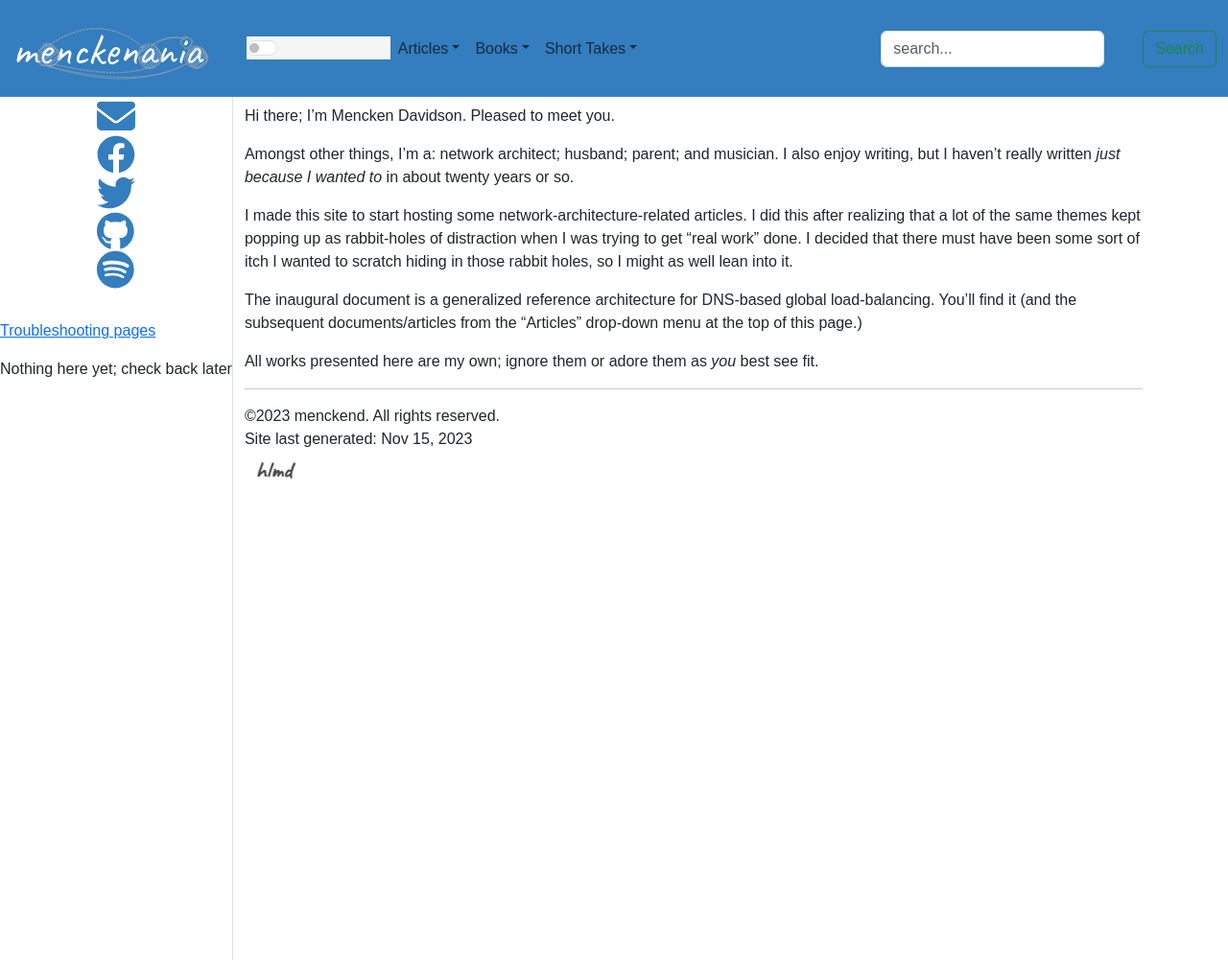
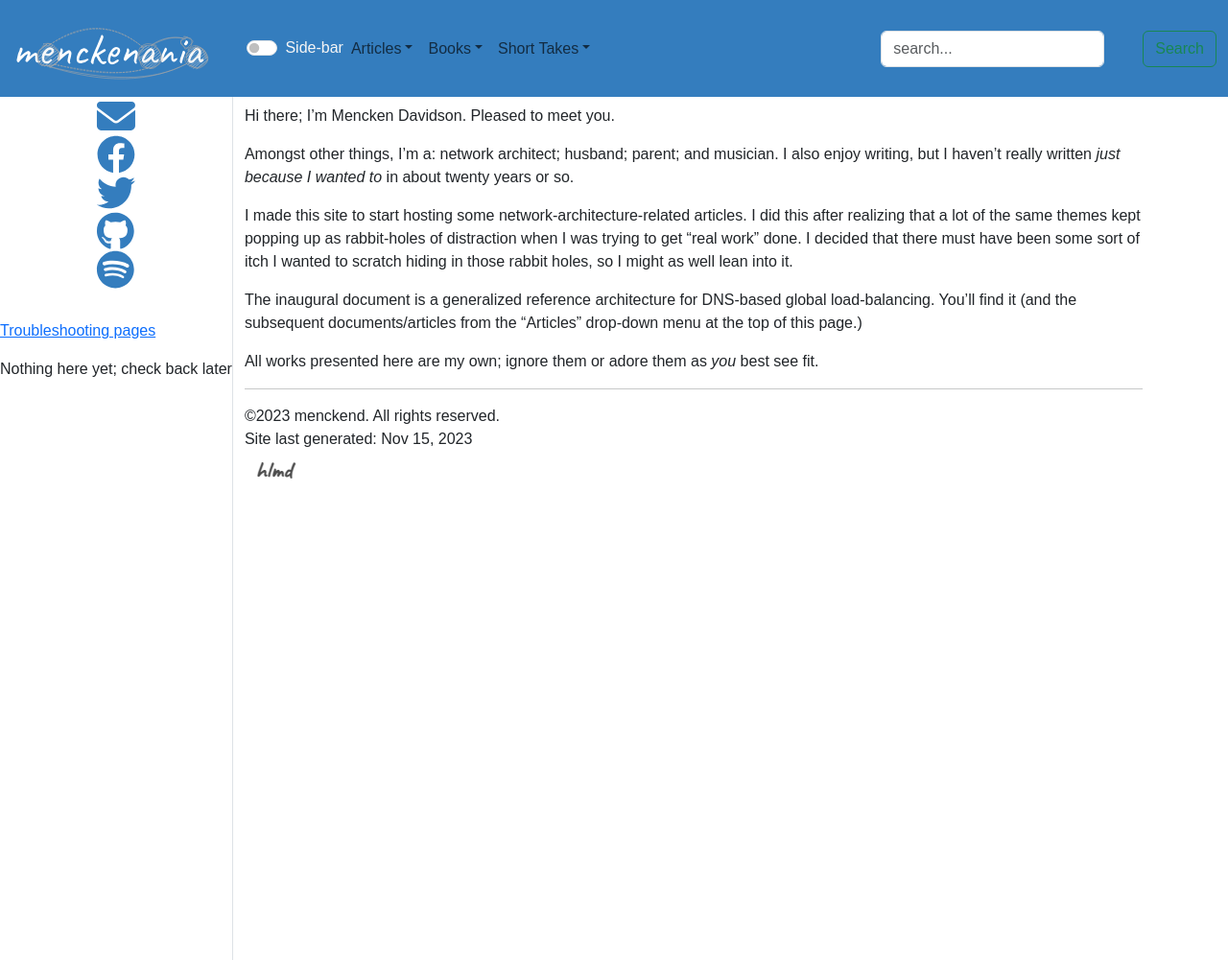
Before and after one commit to menckend/alpha, a Jekyll site: the page built from index.md, in a window 1280 px wide. Shown: the whole page at 96% size. Built offline with Jekyll 4.4.1, drawn with Linux system fonts in a browser that asks for light colours; nearby versions of some CDN libraries; some web fonts are replaced; comment, search, counter and statistics services are not loaded.

Commit message:
Update topnav.html

```diff
--- a/_includes/topnav.html
+++ b/_includes/topnav.html
@@ -9,9 +9,9 @@
         </button>
 
         {% comment %} toggle sidebar button {% endcomment %}
-        <div class="form-check form-switch" data-bs-target="#sidebar" data-bs-toggle="collapse" class="bi-toggle-off" style="background-color: whitesmoke;"">
+        <div class="form-check form-switch" data-bs-target="#sidebar" data-bs-toggle="collapse" class="bi-toggle-off" style="border-color: whitesmoke;"">
             <input class="form-check-input" type="checkbox" role="switch" id="flexSwitchCheckDefault">
-            <label class="form-check-label" for="flexSwitchCheckDefault">Toggle side-bar</label>
+            <label class="form-check-label" for="flexSwitchCheckDefault">Side-bar</label>
           </div>
 
         <div class="collapse navbar-collapse" id="navbarSupportedContent">
```
